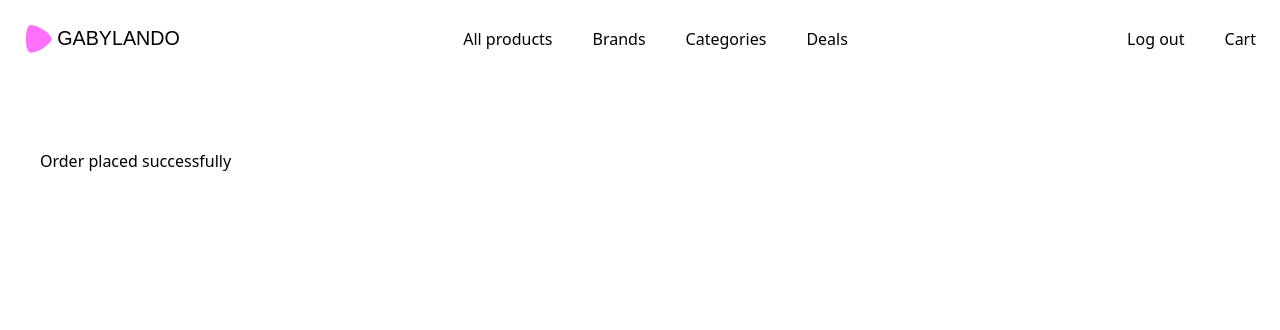
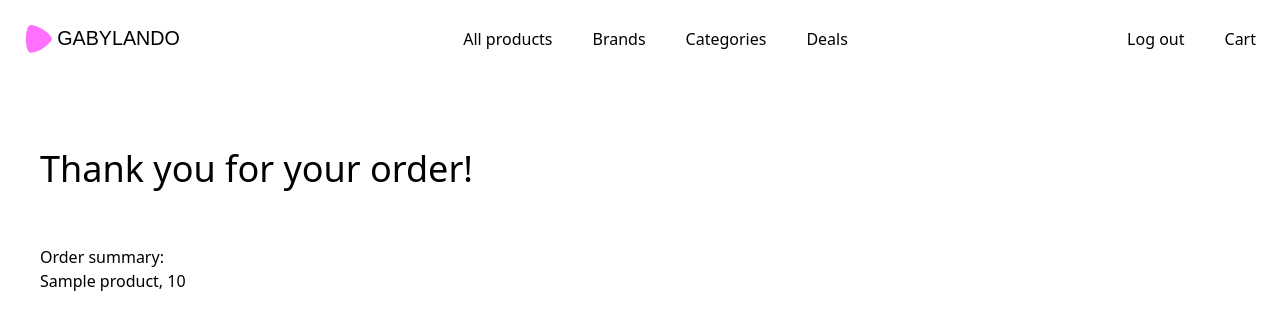
Before and after one commit to gwassing/ecommerce-platform, a Django app: page /checkout/confirmation/ in a window 1280 px wide. Shown: the top 330 px of the page. Run offline with Django 5.2, Linux system fonts and the light colour scheme; a user stored in the database is signed in; tables that the repository leaves empty hold one stand-in row (values such as "Sample post").

Commit message:
Add order summary to confirmation page

```diff
--- a/checkout/templates/checkout/order_confirmation.html
+++ b/checkout/templates/checkout/order_confirmation.html
@@ -1,4 +1,12 @@
 {% extends 'base.html' %}
 {% block content %}
-    <div>Order placed successfully</div>
+    {% if purchased_items %}
+        <h2 class="text-4xl mb-14">Thank you for your order!</h2>
+        <div>Order summary:</div>
+        {% for item in purchased_items %}
+            <p>{{ item.product }}, {{ item.quantity }}</p>
+        {% endfor %}
+    {% else %}
+        <p>No items purchased.</p>
+    {% endif %}
 {% endblock %}
--- a/checkout/views.py
+++ b/checkout/views.py
@@ -71,3 +71,11 @@ class CheckoutPaymentView(LoginRequiredMixin, generic.TemplateView):
 
 class OrderConfirmationView(LoginRequiredMixin, generic.TemplateView):
     template_name = 'checkout/order_confirmation.html'
+
+    def get_context_data(self, **kwargs):
+        latest_order = Order.objects.filter(user=self.request.user).last()
+        purchased_items = PurchasedItem.objects.filter(order=latest_order).select_related('product')
+
+        return super().get_context_data(**kwargs) | {
+            'purchased_items': purchased_items
+        }
```
